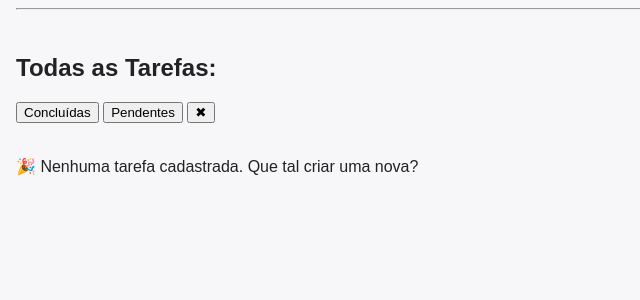
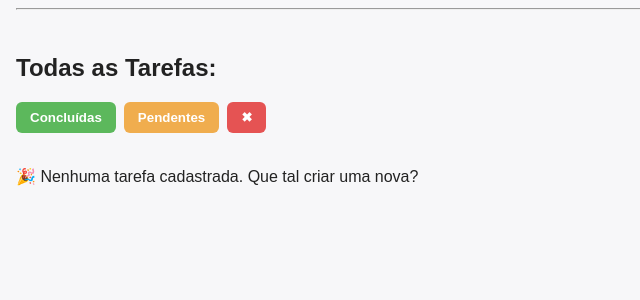
Before and after one commit to SophieKumagai/projetoDupla, a Node server app: page /tasks in a window 1280 px wide. Shown: the part 96-396 px from the top of the page, without its empty margins (0-640 px from the left). Run offline with Node 20, Linux system fonts and the light colour scheme; data that the repository does not hold is empty; some libraries are stand-ins or nearby versions.

Commit message:
adicionando css

```diff
--- a/index.js
+++ b/index.js
@@ -11,6 +11,14 @@ app.use(express.urlencoded({ extended: true }));
 app.use(express.json());
 Handlebars.registerHelper('eq', function(date, format) {
     eq: (a, b) => a === b
+});
+Handlebars.registerHelper("formatDate", function (dateString) {
+  if (!dateString) return "";
+  const date = new Date(dateString);
+  const dia = String(date.getDate()).padStart(2, "0");
+  const mes = String(date.getMonth() + 1).padStart(2, "0");
+  const ano = date.getFullYear();
+  return `${dia}/${mes}/${ano}`;
 });
 app.engine(
   "handlebars",
--- a/public/css/styles.css
+++ b/public/css/styles.css
@@ -6,13 +6,36 @@ body{
   background: #f7f7f9;
   color: #222;
 }
-header{
-  padding: 16px 0;
-}
+header{ padding: 16px 0; }
 h1{ margin: 0 0 8px 0; }
 nav a{ color: #0366d6; text-decoration: none; }
 nav a:hover{ text-decoration: underline; }
 main{ padding: 16px 0; }
+
+/* Filtro de botões */
+.filter-buttons {
+  display: flex;
+  gap: 8px;
+}
+
+.btn-filtro {
+  border: none;
+  padding: 8px 14px;
+  border-radius: 6px;
+  cursor: pointer;
+  font-weight: 600;
+  color: #fff;
+  transition: 0.2s ease;
+}
+
+.btn-concluidas { background: #5cb85c; }
+.btn-pendentes { background: #f0ad4e; }
+.btn-limpar { background: #e55353; }
+
+.btn-filtro:hover {
+  opacity: 0.8;
+  transform: translateY(-1px);
+}
 
 /* Task list styles */
 .task-list{ list-style: none; padding: 0; margin: 0; display: grid; gap: 12px; }
@@ -45,7 +68,11 @@ main{ padding: 16px 0; }
 .priority-baixa .priority-label{ background:#5cb85c; }
 
 /* Done state */
-.task-done{ opacity: 0.7; text-decoration: line-through; }
+.task-done .task-title,
+.task-done .task-desc {
+  text-decoration: line-through;
+  opacity: 0.7;
+}
 
 /* Small screens */
 @media (max-width: 600px){
--- a/views/all.handlebars
+++ b/views/all.handlebars
@@ -1,21 +1,25 @@
 <h2>Todas as Tarefas:</h2>
-<a href="/tasks?filter=concluidas"><button>Concluídas</button></a>
-<a href="/tasks?filter=pendentes"><button>Pendentes</button></a>
-<a href="/tasks"><button type="reset" class="btn-limpar">✖</button></a>
+
+<div class="filter-buttons">
+  <a href="/tasks?filter=concluidas"><button class="btn-filtro btn-concluidas">Concluídas</button></a>
+  <a href="/tasks?filter=pendentes"><button class="btn-filtro btn-pendentes">Pendentes</button></a>
+  <a href="/tasks"><button type="reset" class="btn-filtro btn-limpar">✖</button></a>
+</div>
+
 <br>
-<br>
+
 {{#if tasks.length}}
     <ul class="task-list">
         {{#each tasks}}
-            <li class="task-item {{this.priorityClass}} {{#if this.done}}task-done{{/if}}">
-                <div class="task-main">
+            <li class="task-item {{this.priorityClass}}">
+                <div class="task-main {{#if this.done}}task-done{{/if}}">
                     <div class="task-title">{{this.title}}</div>
                     <div class="task-desc">{{this.description}}</div>
                 </div>
                 <div class="task-meta">
                     <div class="task-status">{{#if this.done}}✅ Concluída{{else}}🕗 Pendente{{/if}}</div>
                     <div class="task-priority">Prioridade: <span class="priority-label">{{this.priority}}</span></div>
-                    <div class="task-priority">Prazo: <span class="priority-label">{{this.dueDate}}</span></div>
+                    <div class="task-priority">Prazo: <span class="priority-label">{{formatDate this.dueDate}}</span></div>
                     <div class="task-actions">
                         <a class="btn btn-edit" href="/tasks/edit/{{this.id}}">Editar</a>
                         <form style="display:inline;" method="post" action="/tasks/delete">
```
